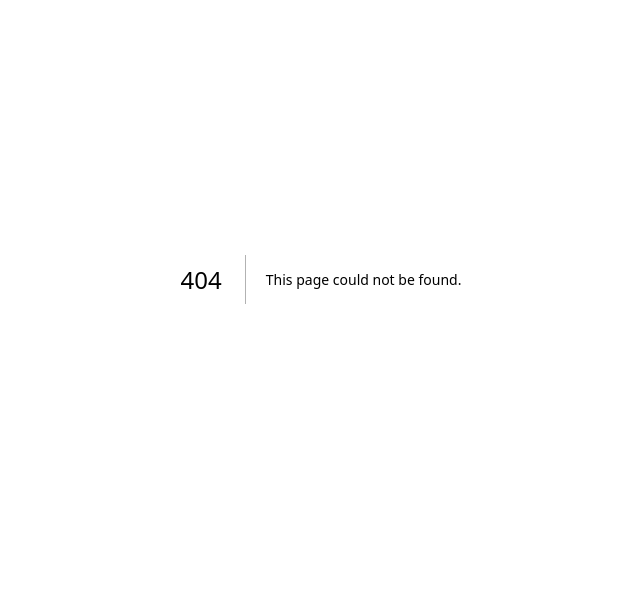
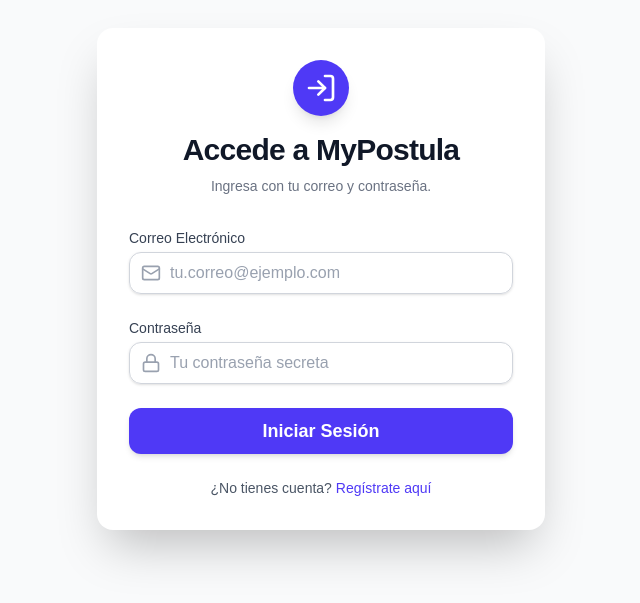
Before and after one commit to TzMik/my-postula, a Next.js app: page /login in a window 1280 px wide. Before the commit this address had no page. Shown: the part 121-724 px from the top of the page, without its empty margins (319-959 px from the left). Built offline with nearby package versions, Linux system fonts and the light colour scheme; no server answers.

Commit message:
NEW: Login page

```diff
--- /dev/null
+++ b/src/app/login/page.jsx
@@ -0,0 +1,181 @@
+/**
+ * Pantalla de Inicio de Sesión (Log In) para MyPostula.
+ *
+ * Este componente permite a los usuarios iniciar sesión utilizando su correo electrónico
+ * y contraseña a través de Supabase Auth.
+ *
+ * Estructura:
+ * - Diseño centrado y responsivo con card (Tailwind CSS).
+ * - Manejo de estado para email y password.
+ * - Conexión al cliente de Supabase.
+ * - Lógica de inicio de sesión y manejo de errores.
+ */
+'use client';
+
+import React, { useState } from 'react';
+import { supabase } from '@/utils/supabase'; // Ahora resuelto gracias al archivo generado
+import { Loader2, LogIn, Mail, Lock, CheckCircle, AlertTriangle } from 'lucide-react';
+// Importamos 'useRouter' para manejar la redirección después del inicio de sesión exitoso
+import { useRouter } from 'next/navigation';
+
+// --- Componente Principal ---
+export default function LoginPage() {
+  const [email, setEmail] = useState('');
+  const [password, setPassword] = useState('');
+  const [loading, setLoading] = useState(false);
+  const [message, setMessage] = useState(null); // { type: 'success' | 'error', content: '...' }
+  const router = useRouter();
+
+  /**
+   * Maneja el proceso de inicio de sesión del usuario.
+   * Utiliza el método signInWithPassword de Supabase.
+   */
+  const handleSignIn = async (e) => {
+    e.preventDefault();
+    setMessage(null);
+    setLoading(true);
+
+    try {
+      // Usamos signInWithPassword para loguear al usuario
+      const { data, error } = await supabase.auth.signInWithPassword({
+        email: email,
+        password: password,
+      });
+
+      if (error) {
+        // Manejo de errores (ej: credenciales inválidas)
+        setMessage({ type: 'error', content: error.message });
+      } else if (data.user && data.session) {
+        // Caso de éxito con sesión activa
+        setMessage({ type: 'success', content: '¡Inicio de sesión exitoso! Redirigiendo...' });
+
+        // Redirigir al usuario al dashboard o página principal
+        router.push('/dashboard');
+
+      } else {
+         // Otros casos (ej. si el usuario existe pero no hay sesión, raro después de un signInWithPassword)
+         setMessage({ type: 'error', content: 'Error desconocido al iniciar sesión. Inténtalo de nuevo.' });
+      }
+
+    } catch (err) {
+      console.error('Error durante la llamada a la API:', err);
+      setMessage({ type: 'error', content: 'Ocurrió un error inesperado. Por favor, contacta soporte.' });
+    } finally {
+      setLoading(false);
+    }
+  };
+
+  // Estilos y mensajes de notificación
+  const MessageComponent = message && (
+    <div
+      className={`p-3 rounded-xl flex items-center mb-4 text-sm ${
+        message.type === 'error'
+          ? 'bg-red-100 text-red-700 border border-red-300'
+          : 'bg-green-100 text-green-700 border border-green-300'
+      }`}
+      role="alert"
+    >
+      {message.type === 'error' ? (
+        <AlertTriangle className="w-5 h-5 mr-2" />
+      ) : (
+        <CheckCircle className="w-5 h-5 mr-2" />
+      )}
+      <span>{message.content}</span>
+    </div>
+  );
+
+  return (
+    <div className="min-h-screen bg-gray-50 flex items-center justify-center p-4">
+      <div className="w-full max-w-md bg-white shadow-2xl rounded-2xl p-8 transform transition duration-500 hover:scale-[1.01]">
+
+        {/* Encabezado */}
+        <div className="flex flex-col items-center mb-8">
+          <div className="p-3 bg-indigo-600 rounded-full shadow-lg">
+            <LogIn className="w-8 h-8 text-white" />
+          </div>
+          <h1 className="mt-4 text-3xl font-extrabold text-gray-900 tracking-tight">
+            Accede a MyPostula
+          </h1>
+          <p className="mt-2 text-sm text-gray-500">
+            Ingresa con tu correo y contraseña.
+          </p>
+        </div>
+
+        {/* Mensajes de Notificación */}
+        {MessageComponent}
+
+        {/* Formulario de Login */}
+        <form onSubmit={handleSignIn} className="space-y-6">
+
+          {/* Campo de Email */}
+          <div>
+            <label htmlFor="email" className="block text-sm font-medium text-gray-700 mb-1">
+              Correo Electrónico
+            </label>
+            <div className="relative">
+              <input
+                id="email"
+                name="email"
+                type="email"
+                autoComplete="email"
+                required
+                value={email}
+                onChange={(e) => setEmail(e.target.value)}
+                className="w-full pl-10 pr-4 py-2 border border-gray-300 rounded-xl shadow-sm placeholder-gray-400 focus:outline-none focus:ring-indigo-500 focus:border-indigo-500 transition duration-150"
+                placeholder="tu.correo@ejemplo.com"
+                disabled={loading}
+              />
+              <Mail className="absolute left-3 top-1/2 transform -translate-y-1/2 w-5 h-5 text-gray-400" />
+            </div>
+          </div>
+
+          {/* Campo de Contraseña */}
+          <div>
+            <label htmlFor="password" className="block text-sm font-medium text-gray-700 mb-1">
+              Contraseña
+            </label>
+            <div className="relative">
+              <input
+                id="password"
+                name="password"
+                type="password"
+                autoComplete="current-password"
+                required
+                value={password}
+                onChange={(e) => setPassword(e.target.value)}
+                className="w-full pl-10 pr-4 py-2 border border-gray-300 rounded-xl shadow-sm placeholder-gray-400 focus:outline-none focus:ring-indigo-500 focus:border-indigo-500 transition duration-150"
+                placeholder="Tu contraseña secreta"
+                disabled={loading}
+              />
+              <Lock className="absolute left-3 top-1/2 transform -translate-y-1/2 w-5 h-5 text-gray-400" />
+            </div>
+          </div>
+
+          {/* Botón de Login */}
+          <button
+            type="submit"
+            disabled={loading}
+            className="w-full flex justify-center items-center px-4 py-2 border border-transparent text-lg font-bold rounded-xl shadow-md text-white bg-indigo-600 hover:bg-indigo-700 focus:outline-none focus:ring-2 focus:ring-offset-2 focus:ring-indigo-500 transition duration-150 disabled:bg-indigo-400 disabled:cursor-not-allowed"
+          >
+            {loading ? (
+              <>
+                <Loader2 className="w-5 h-5 mr-2 animate-spin" />
+                Iniciando sesión...
+              </>
+            ) : (
+              'Iniciar Sesión'
+            )}
+          </button>
+        </form>
+
+        {/* Enlace de Navegación */}
+        <p className="mt-6 text-center text-sm text-gray-600">
+          ¿No tienes cuenta?{' '}
+          <a href="/register" className="font-medium text-indigo-600 hover:text-indigo-500">
+            Regístrate aquí
+          </a>
+        </p>
+      </div>
+    </div>
+  );
+}
```
